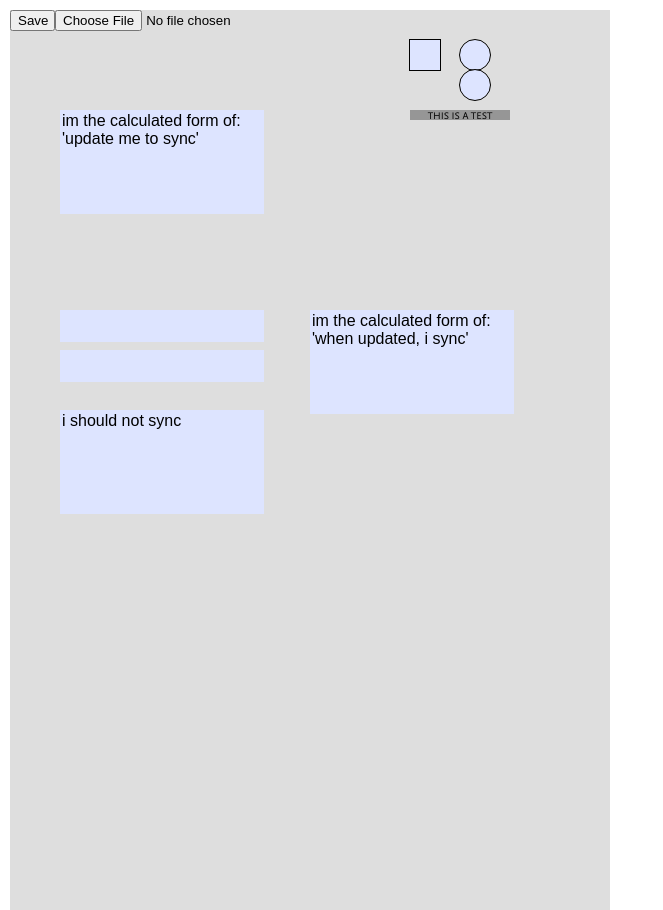
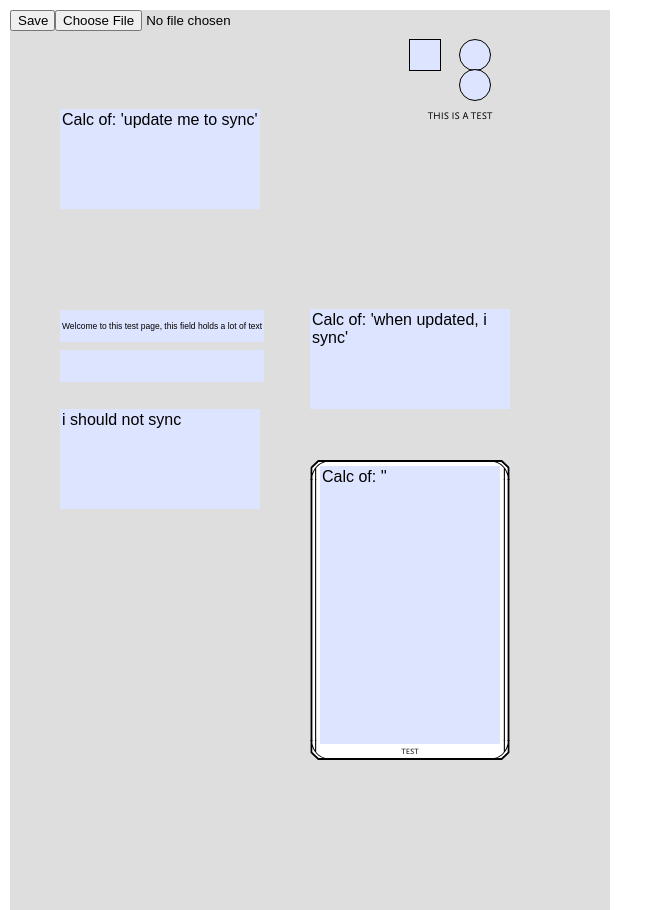
Before and after one commit to DnDdonderdag/character_sheet_v2, a plain HTML site: page index.html in a window 1280 px wide. Shown: the whole page, without its empty margins (0-663 px from the left). Drawn offline with Linux system fonts and the light colour scheme.

Commit message:
improved autosizing

```diff
--- a/scripts/assetGeneration/formfield.js
+++ b/scripts/assetGeneration/formfield.js
@@ -1,4 +1,4 @@
-export function create(id, top, left, width, height, parentDiv, color, alignment){
+export function create(id, top, left, width, height, parentDiv, color, alignment, maxFontSize){
     // ====
     //  Creates a form field box
     // ====
@@ -8,19 +8,22 @@ export function create(id, top, left, width, height, parentDiv, color, alignment
 
 
     //These allow variables to be undefined, and they set a default value
-    var alignment = (alignment === undefined) ? "left" : alignment;
-    var color = (color === undefined) ? "#dde4ff" : color;
+    alignment = (alignment === undefined) ? "left" : alignment;
+    color = (color === undefined) ? "#dde4ff" : color;
+    maxFontSize = (maxFontSize === undefined) ? 16 : maxFontSize;
 
     const formfield = document.createElement("textarea");
     formfield.id = id;
-    formfield.style = "--top:"+String(top)+"px; --left:"+String(left)+"px; --width:"+String(width)+"px; --height:"+String(height)+"px; --color:"+String(color)+"; --align:"+String(alignment)+""
+    formfield.style = "--top:"+String(top-1)+"px; --left:"+String(left)+"px; --width:"+String(width-4)+"px; --height:"+String(height-4)+"px; --color:"+String(color)+"; --align:"+String(alignment)+""
     formfield.className = "not-selectable formfield save"
     formfield.spellcheck = false;
-    parentDiv.appendChild(formfield)
+    formfield.maxFontSize = maxFontSize
+    formfield.style.setProperty("font-size", maxFontSize + "px")
+    if (parentDiv){parentDiv.appendChild(formfield)}
     return formfield
 }
 
-export function singleLine(id, top, left, width, height, parentDiv, color, alignment){
+export function singleLine(id, top, left, width, height, parentDiv, color, alignment, maxFontSize){
     // ====
     //  Creates a form field box
     // ====
@@ -30,14 +33,18 @@ export function singleLine(id, top, left, width, height, parentDiv, color, align
 
 
     //These allow variables to be undefined, and they set a default value
-    var alignment = (alignment === undefined) ? "left" : alignment;
-    var color = (color === undefined) ? "#dde4ff" : color;
+    alignment = (alignment === undefined) ? "left" : alignment;
+    color = (color === undefined) ? "#dde4ff" : color;
+    maxFontSize = (maxFontSize === undefined) ? 16 : maxFontSize;
+
 
     const formfield = document.createElement("input");
     formfield.id = id;
     formfield.style = "--top:"+String(top)+"px; --left:"+String(left)+"px; --width:"+String(width)+"px; --height:"+String(height)+"px; --color:"+String(color)+"; --align:"+String(alignment)+""
     formfield.className = "not-selectable singleLine save"
     formfield.spellcheck = false;
-    parentDiv.appendChild(formfield)
+    formfield.maxFontSize = maxFontSize
+    formfield.style.setProperty("font-size", maxFontSize + "px")
+    if (parentDiv){parentDiv.appendChild(formfield)}
     return formfield
 }
--- /dev/null
+++ b/scripts/assetGeneration/frame.js
@@ -0,0 +1,72 @@
+import * as decorators from "../decorators/decoratorTemplate.js";
+import * as calc from "../decorators/calculations.js";
+import * as sync from "../decorators/syncronising.js";
+import * as formfield  from "../assetGeneration/formfield.js";
+import * as text from "../assetGeneration/text.js"
+import * as autoSize from "../decorators/autoSize.js";
+
+export function create(id, top, left, width, height, parentDiv,labelText, syncClass, alignment){
+    /*
+        syncClass optional, if left out form will not sync
+        LabelText optional, if left out form will fill box
+    */
+    let frame = document.createElement("div")
+    frame.id = id+"Frame"
+    frame.className = "not-selectable frame"
+    frame.style = "--top:"+String(top)+"px; --left:"+String(left)+"px; --width:"+String(width)+"px; --height:"+String(height)+"px;; --bevel:7.5px;"
+
+    let frameFormField
+    if(labelText){
+        frameFormField =
+            autoSize.autoSizeDecorator(
+                formfield.create(id, 7, 10, width-20, height-22, frame, undefined, alignment)
+            )
+        text.create(id+"FrameLabel", labelText, height-13, 0, width, 8, frame, "Scalasans")
+    } else{
+        frameFormField =
+            autoSize.autoSizeDecorator(
+                formfield.create(id, 7, 10, width-20, height-14, frame, undefined, alignment)
+            )
+    }
+
+    frameFormField = calc.calcDecorator(frameFormField)
+
+    if (syncClass){
+        frameFormField =
+            sync.syncDecorator(syncClass, frameFormField)
+    }
+
+
+    //create corners
+    const rotations = ["scale(-1,1)","scale(1,1)","scale(1,-1)","scale(-1,-1)"];
+    const positions = ["--top:0px; --left:0px;"," --top:0px; --left:"+String(width-20)+"px;"," --top:"+String(height-20)+"px; --left:"+String(width-20)+"px;"," --top:"+String(height-20)+"px; --left:0px;"];
+    for(let i=0; i<4; i++){
+        const corner = document.createElement("img");
+        corner.className="corner not-selectable"
+        corner.src="assets/svg/FrameCorner.svg";
+        corner.alt="corner";
+        corner.draggable = false;
+        corner.style="--rotate:"+rotations[i]+"; --width:20px; "+positions[i]
+        frame.appendChild(corner);
+    }
+    //Create sides
+    const scales = ["--scale:scale("+String((width-15)/20)+",1);","--scale:scale("+String((width-15)/20)+",-1);","--scale:scale(1,"+String((height-38)/20)+");","--scale:scale(-1,"+String((height-38)/20)+");"];
+    const tops = ["--top:0px;"," --top:"+String(height-20)+"px;"," --top:"+String(height/2-10)+"px;"," --top:"+String(height/2-10)+"px;"];
+    const lefts = ["--left:"+String((width-20)/2)+"px;","--left:"+String((width-20)/2)+"px;","--left:"+String(width-20)+"px;","--left:0px;"];
+    for (let i=0 ; i<4; i++){
+        const line = document.createElement("img");
+        line.className = "horizontalline not-selectable"
+        if(i<2){
+            line.src="assets/svg/HorizontalLine.svg";
+        }
+        else{
+            line.src="assets/svg/VerticalLine.svg";
+        }
+        line.alt="line";
+        line.draggable = false;
+        line.style = tops[i]+lefts[i]+scales[i]
+        frame.appendChild(line);
+    }
+
+    parentDiv.appendChild(frame)
+}
--- a/scripts/decorators/autoSize.js
+++ b/scripts/decorators/autoSize.js
@@ -2,7 +2,7 @@ export function autoSizeDecorator(field){
     let className = field.className
     className += " " + "autoSize"
     field.className = className
-    field.addEventListener("input", resize, false)
+    field.addEventListener("input", autoSizeUpdater, false)
     return field
 }
 
@@ -11,7 +11,7 @@ let autoSizer = document.getElementById("autoSizer")
 if (!autoSizer){
     autoSizer = document.createElement("div")
     autoSizer.id = "autoSizer"
-    autoSizer.style.setProperty("visibility", "visible")
+    autoSizer.style.setProperty("visibility", "hidden")
     autoSizer.style.setProperty("overflow" , "auto")
     autoSizer.style.setProperty("width", "auto")
     autoSizer.style.setProperty("display",  "inline-block")
@@ -25,7 +25,7 @@ function resize(){
         var fontSize = window.getComputedStyle(this, null).getPropertyValue('font-size');
         fontSize = parseFloat(fontSize);
 
-        while(fontSize<16){
+        while(fontSize<this.maxFontSize){
             var style = window.getComputedStyle(this, null).getPropertyValue('font-size');
             var fontSize = parseFloat(style);
             this.style.fontSize = fontSize+0.1 + 'px'
@@ -41,13 +41,12 @@ function resize(){
         }
 
     } else if (this.className.includes("singleLine")){
-
         var fontSize = window.getComputedStyle(this, null).getPropertyValue('font-size');
         fontSize = parseFloat(fontSize);
         autoSizer.style.fontSize = fontSize + 'px'
         autoSizer.innerText = this.value
+
         while (autoSizer.offsetWidth > this.offsetWidth - 5){
-            console.log("shrinking")
             autoSizer.style.fontSize = fontSize + 'px'
             autoSizer.innerText = this.value
 
@@ -55,7 +54,7 @@ function resize(){
             autoSizer.style.fontSize = fontSize + 'px'
             this.style.fontSize = fontSize + 'px'
         }
-        while (autoSizer.offsetWidth < this.offsetWidth - 5 && fontSize < 16){
+        while (autoSizer.offsetWidth < this.offsetWidth - 5 && fontSize < this.maxFontSize){
             autoSizer.style.fontSize = fontSize + 'px'
             autoSizer.innerText = this.value
 
@@ -63,9 +62,7 @@ function resize(){
             autoSizer.style.fontSize = fontSize + 'px'
             this.style.fontSize = fontSize + 'px'
         }
-
     }
-
 }
 
 
@@ -74,7 +71,6 @@ export function autoSizeUpdater(){
     let affectedFields = document.getElementsByClassName("autoSize")
     for (let i = 0; i<affectedFields.length; i++){
         let field = affectedFields[i]
-        //code to do something with field:
-        console.log("Box height is: "+ getComputedStyle(field).getPropertyValue('--height').trim() + "   (this was printed by decoratorTemplate as an example)")
+        resize.call(field)
     }
 }
--- a/scripts/decorators/calculations.js
+++ b/scripts/decorators/calculations.js
@@ -25,7 +25,7 @@ function exitCalc(){
 function calculate(formula){
     //This is where the actual calculating logic should go
     //It will take the formula as input, and return the result
-    let result = "im the calculated form of: '" +formula +"'" //temporary remove when implenting
+    let result = "Calc of: '" +formula +"'" //temporary remove when implenting
 
     return result
 }
--- a/scripts/decorators/syncronising.js
+++ b/scripts/decorators/syncronising.js
@@ -1,4 +1,5 @@
 import * as button  from "../assetGeneration/button.js";
+import * as sync   from "./autoSize.js";
 
 let syncClasses = [];
 
@@ -30,6 +31,6 @@ export function syncUpdater(){
         let field = affectedFields[i]
         field.value = this.value
         field.textContent = this.textContent
-
     }
+    sync.autoSizeUpdater()
 }
--- a/scripts/pages/playgroundGen.js
+++ b/scripts/pages/playgroundGen.js
@@ -1,4 +1,3 @@
-import * as decorators from "../decorators/decoratorTemplate.js";
 import * as calc from "../decorators/calculations.js";
 import * as sync from "../decorators/syncronising.js";
 import * as saveload from "../utilities/saveLoad.js";
@@ -6,6 +5,8 @@ import * as formfield  from "../assetGeneration/formfield.js";
 import * as button  from "../assetGeneration/button.js";
 import * as text from "../assetGeneration/text.js"
 import * as autoSize from "../decorators/autoSize.js";
+import * as frame from "../assetGeneration/frame.js";
+
 
 /*==========
 IMPORTANT NOTES:
@@ -28,23 +29,27 @@ function createGenericPage(id, top, left){
 
 
 function genericUpdater(){
-    decorators.genericDecoratorHandler()
     calc.calculationUpdater()
+    autoSize.autoSizeUpdater()
 }
 
 export function generatePlayground(){
     let page = createGenericPage("page1", 10, 10)
     let field =
+        autoSize.autoSizeDecorator(
             sync.syncDecorator("TestSyncClass", //This field will sync its data with all fields with same syncClass
                 calc.calcDecorator( //This field is calculated
                     formfield.create("testField", 300, 300, 200, 100, page)
                 )
             )
+        )
 
     let secondField =
+        autoSize.autoSizeDecorator(
             sync.syncDecorator("TestSyncClass", //This field will sync its data with all fields with same syncClass
                 calc.calcDecorator( //This field is calculated
                     formfield.create("testField2", 100, 50, 200, 100, page)
+                )
             )
         )
 
@@ -55,12 +60,12 @@ export function generatePlayground(){
             )
         )
 
-    let sinleLineField =
+    let singleLineField =
     autoSize.autoSizeDecorator(
         formfield.singleLine("singleLineField", 300, 50, 200, 30, page, undefined, "left")
     )
 
-    let sinleLineField2 =
+    let singleLineField2 =
     autoSize.autoSizeDecorator(
         formfield.singleLine("singleLineField2", 340, 50, 200, 30, page, undefined, "left")
     )
@@ -81,11 +86,14 @@ export function generatePlayground(){
     let textTest =
         text.create("testText", "THIS IS A TEST", 100, 400, 100, 10, page, "Scalasans")
 
+    let textFrame =
+        frame.create("testFrame", 450, 300, 200, 300, page, "TEST")
+
 
     field.textContent = "when updated, i sync"
     secondField.textContent = "update me to sync"
     unsyncedField.textContent = "i should not sync"
-
+    singleLineField.value = "Welcome to this test page, this field holds a lot of text"
 
     saveload.createSaveLoadButtons(10, 10)
 
--- a/style.css
+++ b/style.css
@@ -101,7 +101,7 @@
     height: var(--height);
     color: var(--color);
     text-align: var(--align);
-    background-color: rgb(150, 150, 150); /* while page making, otherwise transparent */
+    background-color: transparent; /* while page making, otherwise transparent */
     font-size: var(--fontsize);
     resize:none;
     font-family: var(--fontfamiliy);
@@ -121,6 +121,36 @@
     background-color: rgb(222, 222, 222);
 }
 
+.frame{
+  position: absolute;
+  left: var(--left);
+  top: var(--top);
+  width: var(--width);
+  height: var(--height);
+  background-color: white;
+  z-index: 100;
+  clip-path:  polygon(var(--bevel) 0px,calc(var(--width) - var(--bevel)) 0px,calc(var(--width)) var(--bevel),calc(var(--width))  calc(var(--height) - var(--bevel)),calc(var(--width) - var(--bevel))  calc(var(--height)),var(--bevel)  calc(var(--height)),0px  calc(var(--height) - var(--bevel)),0px var(--bevel));
+} .corner {
+  width: var(--width); /* Set desired width */
+  height: var(--width); /* Maintain aspect ratio */
+  position: absolute; /* Positioning */
+  top: var(--top); /* Set top position */
+  left: var(--left);
+  transform: var(--rotate);
+  user-select: none;
+}.horizontalline{
+  height: 20px;
+  width: 20px;
+  position: absolute;
+  top: var(--top);
+  left:var(--left);
+  transform: var(--scale);
+  display: block;
+  margin: auto;
+  user-select: none;
+}
+
+
 .not-selectable {
     -webkit-touch-callout: none;
     -webkit-user-select: none;
```
Lines whose indentation alone changed are shown as unchanged.
